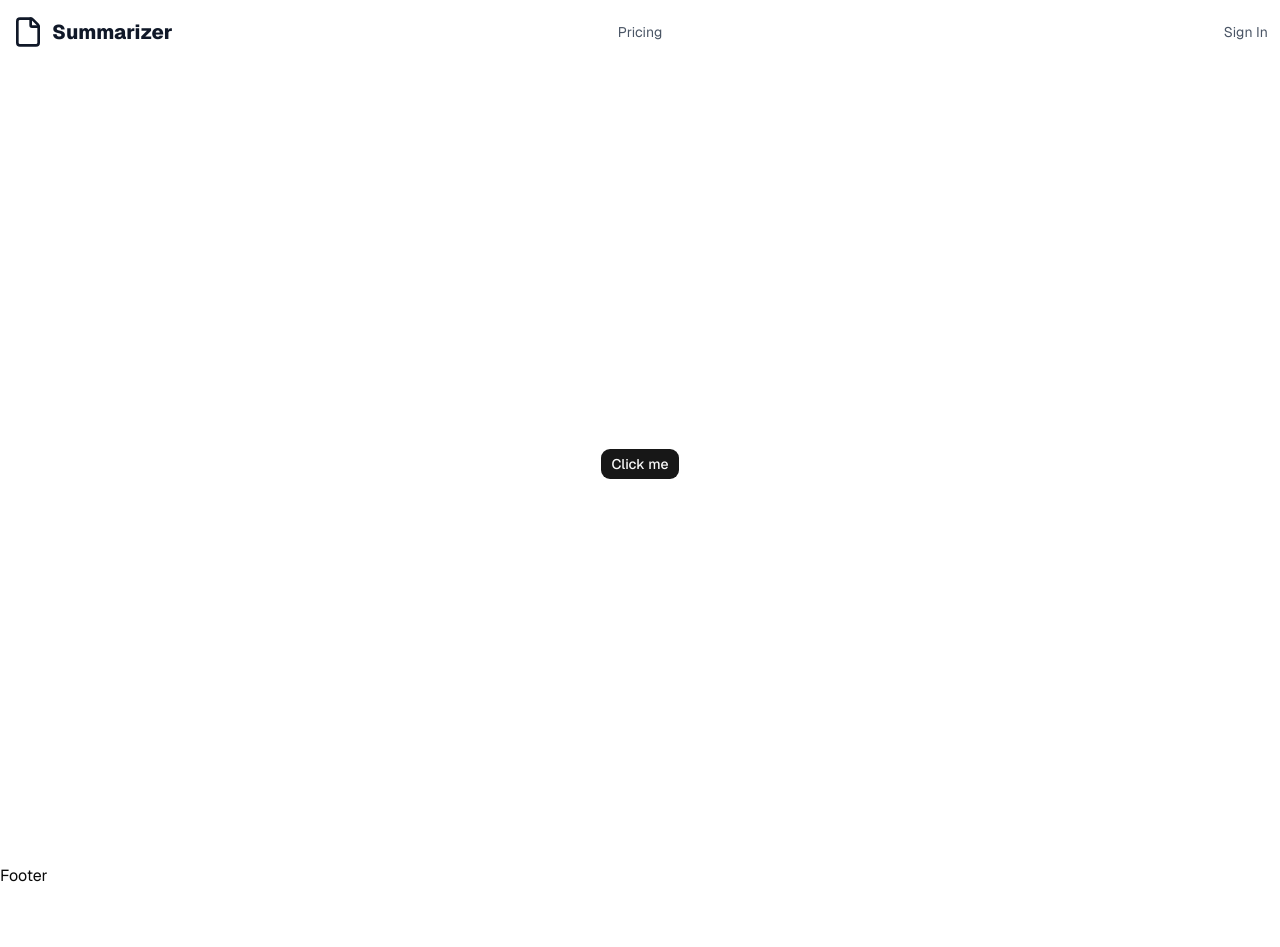
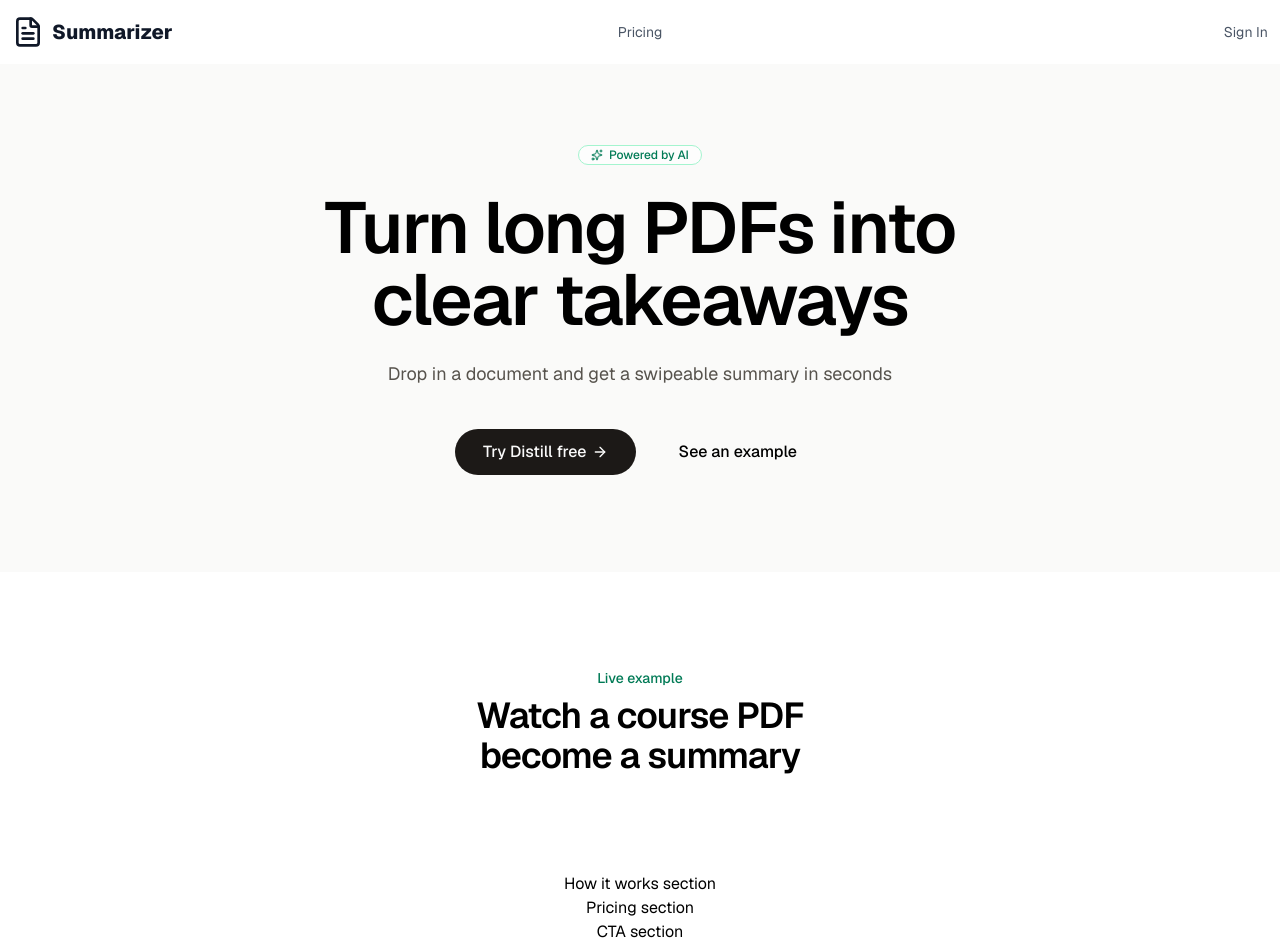
Before and after one commit to ShreyaRai20/distill, a Next.js app: page / in a window 1280 px wide. Shown: the top 947 px of the page. Before the commit the page ends 888 px from the top, so only its background shows below. Built offline with nearby package versions, Linux system fonts and the light colour scheme.

Commit message:
feat: implement homepage sections and styling; add Badge component

```diff
--- a/app/globals.css
+++ b/app/globals.css
@@ -119,12 +119,21 @@
 
 @layer base {
   * {
-    @apply border-border outline-ring/50;
+    @apply border-border;
   }
-  body {
-    @apply bg-background text-foreground;
+  h1 {
+    @apply text-4xl md:text-6xl xl:text-7xl font-bold;
   }
-  html {
-    @apply font-sans;
+  h2 {
+    @apply text-xl lg:text-3xl font-medium;
+  }
+  h3 {
+    @apply text-2xl lg:text-4xl font-medium;
+  }
+  a {
+    @apply hover:cursor-pointer;
+  }
+  button {
+    @apply hover:cursor-pointer bg-rose-600 hover:bg-rose-700;
   }
 }
--- a/app/page.tsx
+++ b/app/page.tsx
@@ -1,9 +1,18 @@
+import CTASection from "@/components/home/cta-section";
+import DemoSection from "@/components/home/demo-section";
+import HeroSection from "@/components/home/hero-section";
+import HowItWorksSection from "@/components/home/how-it-works-sections";
+import PricingSection from "@/components/home/pricing";
 import { Button } from "@/components/ui/button";
 
 export default function Home() {
   return (
-    <div className="flex min-h-svh items-center justify-center">
-      <Button>Click me</Button>
-    </div>
+    <>
+      <HeroSection />
+      <DemoSection />
+      <HowItWorksSection />
+      <PricingSection />
+      <CTASection />
+    </>
   );
 }
--- a/components/common/navbar.tsx
+++ b/components/common/navbar.tsx
@@ -1,4 +1,4 @@
-import { File } from "lucide-react";
+import { FileText } from "lucide-react";
 import { Button } from "../ui/button";
 import NavLink from "./nav-link";
 
@@ -10,7 +10,7 @@ export default function Navbar() {
             {/* Left */}
             <div className="flex lg:flex-1 items-center">
                 <NavLink href="/" className="flex items-center gap-1 lg:gap-2 shrink-0">
-                    <File className="w-5 h-5 lg:w-8 lg:h-8 text-gray-900 hover:rotate-12 transform transition duration-200 ease-in-out" />
+                    <FileText className="w-5 h-5 lg:w-8 lg:h-8 text-gray-900 hover:rotate-12 transform transition duration-200 ease-in-out" />
                     <span className="font-extrabold lg:text-xl text-gray-900">
                         Summarizer
                     </span>
--- /dev/null
+++ b/components/home/cta-section.tsx
@@ -0,0 +1,9 @@
+export default function CTASection() {
+    return (
+        <section>
+            <div className="mx-auto max-w-4xl text-center">
+                CTA section
+            </div>
+        </section>
+    )
+}
--- /dev/null
+++ b/components/home/demo-section.tsx
@@ -0,0 +1,15 @@
+export default function DemoSection() {
+    return (
+        <section id="demo" className="mx-auto max-w-6xl px-6 py-16 sm:py-24">
+            <div className="mx-auto max-w-xl text-center">
+                <p className="text-sm font-medium text-emerald-700">
+                    Live example
+                </p>
+                <h2 className="mt-2 text-3xl font-semibold tracking-tight text-balance sm:text-4xl">
+                    Watch a course PDF become a summary
+                </h2>
+            </div>
+            {/* Demo card */}
+        </section>
+    )
+}
--- /dev/null
+++ b/components/home/hero-section.tsx
@@ -0,0 +1,50 @@
+import { ArrowRight, Sparkles } from "lucide-react";
+import { Button } from "../ui/button";
+import { Badge } from "../ui/badge";
+import Link from "next/link";
+
+export default function HeroSection() {
+    return (
+        <section className="bg-stone-50">
+            {/* mx-auto center the div from left and right, provides equal margin  from left and*/}
+            {/* max-w-4xl - Never wider than 56rem (896px), so text doesn’t stretch across a huge monitor*/}
+            {/* spacing is 1 = 4px, px-1 = 4px, 6*4 -> 24px,  pt-20 = 80px, pb-24 = 96px*/}
+            <div className="mx-auto max-w-4xl px-6 pt-20 pb-24 text-center">
+                <Badge
+                    variant="outline"
+                    className="gap-1.5 rounded-full border-emerald-200 bg-white/70 px-3 py-1 text-emerald-700"
+                >
+                    {/* size-3.5 -> 14px */}
+                    <Sparkles className="size-3.5" />
+                    Powered by AI
+                </Badge>
+                <h1 className="mt-6 text-4xl font-semibold tracking-tight text-balance sm:text-6xl lg:text-7xl">
+                    Turn long PDFs into clear takeaways
+                </h1>
+                <p className="mx-auto mt-6 max-w-xl text-lg text-stone-600 text-pretty">
+                    Drop in a document and get a swipeable summary in seconds
+                </p>
+                <div className="mt-10 flex flex-col items-center justify-center gap-3 sm:flex-row">
+                    <Button
+                        size="lg"
+                        className="group h-12 rounded-full bg-stone-900 px-7 text-base hover:bg-stone-800"
+                        nativeButton={false}
+                        render={<Link href="/dashboard" />}
+                    >
+                        Try Distill free
+                        <ArrowRight className="size-4 transition-transform group-hover:translate-x-1" />
+                    </Button>
+                    <Button
+                        size="lg"
+                        variant="ghost"
+                        className="h-12 rounded-full px-7 text-base hover:bg-stone-200 hover:text-stone-900"
+                        nativeButton={false}
+                        render={<Link href="#demo" />}
+                    >
+                        See an example
+                    </Button>
+                </div>
+            </div>
+        </section>
+    )
+}
--- /dev/null
+++ b/components/home/how-it-works-sections.tsx
@@ -0,0 +1,9 @@
+export default function HowItWorksSection() {
+    return (
+        <section>
+            <div className="mx-auto max-w-4xl text-center">
+                How it works section
+            </div>
+        </section>
+    )
+}
--- /dev/null
+++ b/components/home/pricing.tsx
@@ -0,0 +1,9 @@
+export default function PricingSection() {
+    return (
+        <section>
+            <div className="mx-auto max-w-4xl text-center">
+                Pricing section
+            </div>
+        </section>
+    )
+}
--- /dev/null
+++ b/components/ui/badge.tsx
@@ -0,0 +1,51 @@
+import { mergeProps } from "@base-ui/react/merge-props"
+import { useRender } from "@base-ui/react/use-render"
+import { cva, type VariantProps } from "class-variance-authority"
+import { cn } from "cn"
+
+const badgeVariants = cva(
+  "group/badge inline-flex h-5 w-fit shrink-0 items-center justify-center gap-1 overflow-hidden rounded-4xl border border-transparent px-2 py-0.5 text-xs font-medium whitespace-nowrap transition-all focus-visible:border-ring focus-visible:ring-[3px] focus-visible:ring-ring/50 has-data-[icon=inline-end]:pr-1.5 has-data-[icon=inline-start]:pl-1.5 aria-invalid:border-destructive aria-invalid:ring-destructive/20 dark:aria-invalid:ring-destructive/40 [&>svg]:pointer-events-none [&>svg]:size-3!",
+  {
+    variants: {
+      variant: {
+        default: "bg-primary text-primary-foreground [a]:hover:bg-primary/80",
+        secondary:
+          "bg-secondary text-secondary-foreground [a]:hover:bg-secondary/80",
+        destructive:
+          "bg-destructive/10 text-destructive focus-visible:ring-destructive/20 dark:bg-destructive/20 dark:focus-visible:ring-destructive/40 [a]:hover:bg-destructive/20",
+        outline:
+          "border-border text-foreground [a]:hover:bg-muted [a]:hover:text-muted-foreground",
+        ghost:
+          "hover:bg-muted hover:text-muted-foreground dark:hover:bg-muted/50",
+        link: "text-primary underline-offset-4 hover:underline",
+      },
+    },
+    defaultVariants: {
+      variant: "default",
+    },
+  }
+)
+
+function Badge({
+  className,
+  variant = "default",
+  render,
+  ...props
+}: useRender.ComponentProps<"span"> & VariantProps<typeof badgeVariants>) {
+  return useRender({
+    defaultTagName: "span",
+    props: mergeProps<"span">(
+      {
+        className: cn(badgeVariants({ variant }), className),
+      },
+      props
+    ),
+    render,
+    state: {
+      slot: "badge",
+      variant,
+    },
+  })
+}
+
+export { Badge, badgeVariants }
```
